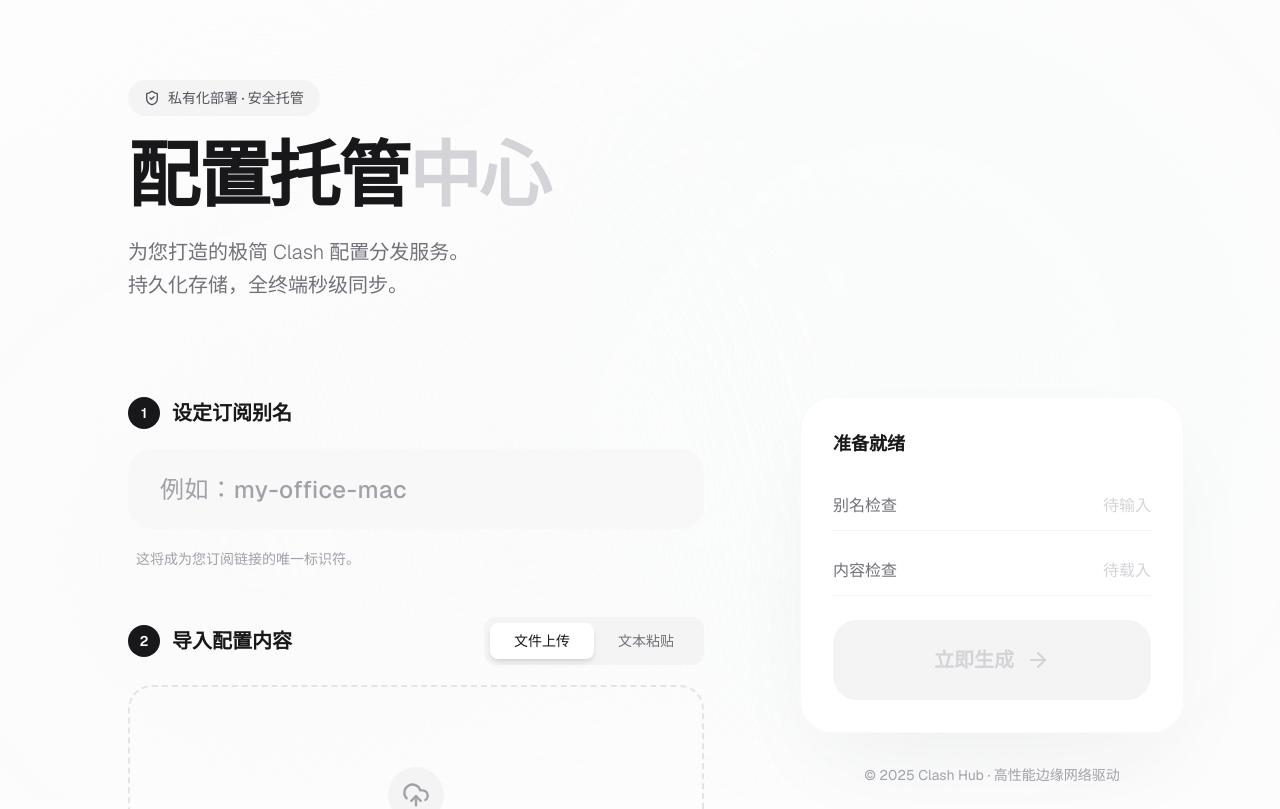
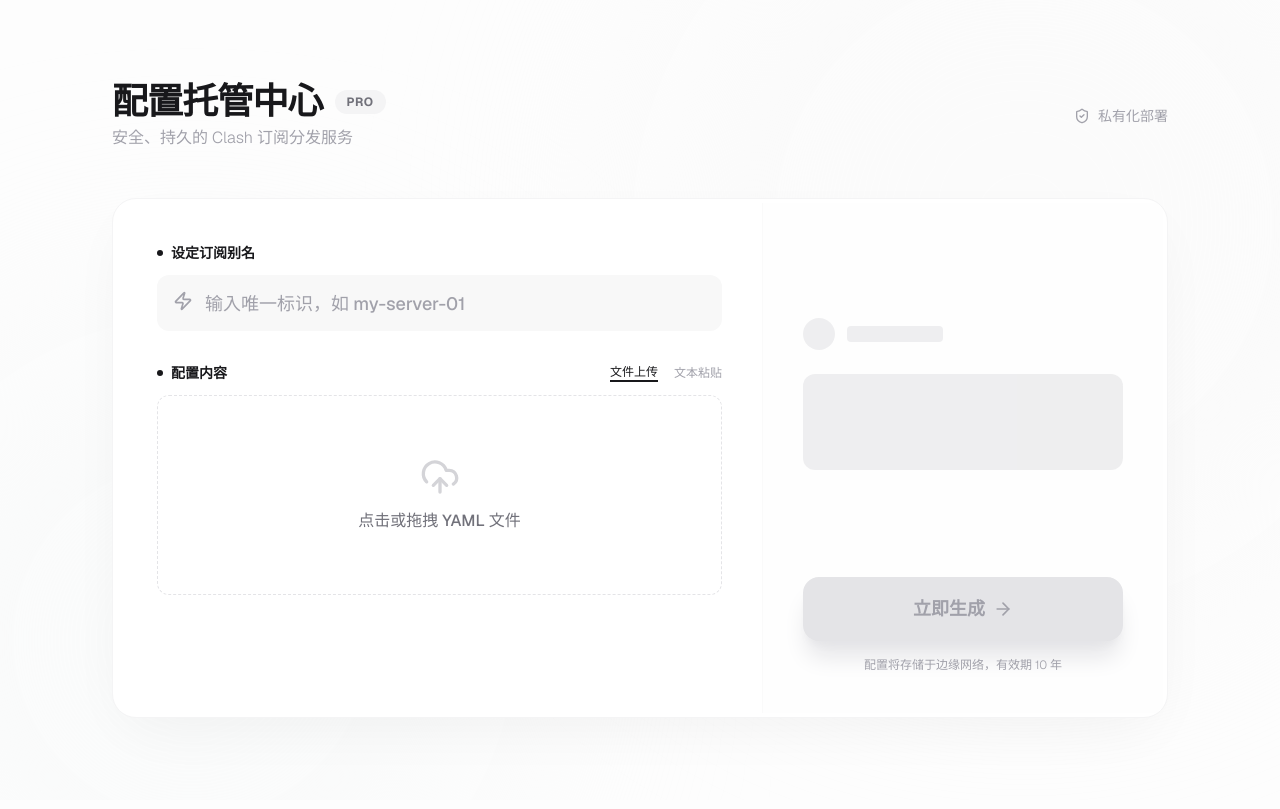
Before and after one commit to ahusi/clash-sub-vercel, a Next.js app: page / in a window 1280 px wide. Shown: the top 809 px of the page. Built offline with nearby package versions, Linux system fonts and the light colour scheme.

Commit message:
UI Final Polish: Single Screen Viewport Layout

```diff
--- a/src/app/page.tsx
+++ b/src/app/page.tsx
@@ -2,7 +2,7 @@
 'use client';
 
 import { useState, DragEvent, ChangeEvent, useEffect } from 'react';
-import { FileText, Type, ArrowRight, Loader2, Check, Copy, AlertCircle, UploadCloud, ShieldCheck } from 'lucide-react';
+import { FileText, ArrowRight, Loader2, Check, Copy, AlertCircle, UploadCloud, ShieldCheck, Zap } from 'lucide-react';
 
 export default function HomePage() {
   const [customKey, setCustomKey] = useState('');
@@ -26,7 +26,7 @@ export default function HomePage() {
       setError(null);
     } else {
       setSelectedFile(null);
-      if (file) setError('格式错误：仅支持 .yaml 或 .yml 配置文件');
+      if (file) setError('格式错误：仅支持 .yaml 或 .yml 文件');
     }
   };
 
@@ -73,10 +73,10 @@ export default function HomePage() {
       });
 
       const data = await response.json();
-      if (!response.ok) throw new Error(data.error || '生成失败，请重试');
+      if (!response.ok) throw new Error(data.error || '生成失败');
       setResult(data.url);
     } catch (err) {
-      setError(err instanceof Error ? err.message : '发生未知错误');
+      setError(err instanceof Error ? err.message : '未知错误');
     } finally {
       setIsLoading(false);
     }
@@ -91,80 +91,72 @@ export default function HomePage() {
   if (!mounted) return null;
 
   return (
-    <main className="min-h-screen w-full flex items-center justify-center p-8 sm:p-12 lg:p-20 bg-[#FDFDFD]">
+    // 使用 h-screen 和 overflow-hidden 确保不出现滚动条
+    <main className="h-screen w-full flex items-center justify-center bg-[#FDFDFD] overflow-hidden relative selection:bg-zinc-900 selection:text-white">
 
-      {/* 极度克制的背景光：像清晨的雾气 */}
-      <div className="fixed inset-0 pointer-events-none overflow-hidden">
-        <div className="absolute top-[-10%] right-[-5%] w-[70vw] h-[70vw] bg-gray-50/80 rounded-full blur-[150px]" />
-        <div className="absolute bottom-[-10%] left-[-5%] w-[50vw] h-[50vw] bg-zinc-50/80 rounded-full blur-[150px]" />
+      {/* 背景光效：稍微减淡，避免干扰 */}
+      <div className="absolute inset-0 pointer-events-none">
+        <div className="absolute -top-[20%] -right-[10%] w-[60vw] h-[60vw] bg-zinc-50/80 rounded-full blur-[120px]" />
+        <div className="absolute -bottom-[20%] -left-[10%] w-[50vw] h-[50vw] bg-gray-50/80 rounded-full blur-[120px]" />
       </div>
 
-      <div className="relative z-10 w-full max-w-5xl animate-in fade-in slide-in-from-bottom-6 duration-1000">
+      {/* 主容器：限制最大高度，确保垂直居中 */}
+      <div className="relative z-10 w-full max-w-6xl px-6 lg:px-12 flex flex-col justify-center h-full max-h-[900px]">
 
-        {/* 巨型标题区 */}
-        <div className="mb-16 sm:mb-24 space-y-6">
-          <div className="inline-flex items-center gap-2 px-4 py-2 rounded-full bg-zinc-100 text-zinc-600 text-sm font-medium">
+        {/* 顶部 Header：更紧凑 */}
+        <div className="flex items-center justify-between mb-8 sm:mb-12">
+          <div>
+            <h1 className="text-3xl sm:text-4xl font-extrabold text-zinc-900 tracking-tight flex items-center gap-3">
+              配置托管中心
+              <span className="px-3 py-1 rounded-full bg-zinc-100 text-zinc-500 text-xs font-bold tracking-wider uppercase">PRO</span>
+            </h1>
+            <p className="text-zinc-400 mt-1 font-light text-base">安全、持久的 Clash 订阅分发服务</p>
+          </div>
+          <div className="hidden sm:flex items-center gap-2 text-zinc-400 text-sm">
             <ShieldCheck className="w-4 h-4" />
-            <span>私有化部署 · 安全托管</span>
+            <span>私有化部署</span>
           </div>
-          <h1 className="text-5xl sm:text-7xl font-bold text-zinc-900 tracking-tight leading-tight">
-            配置托管<span className="text-zinc-300">中心</span>
-          </h1>
-          <p className="text-xl text-zinc-500 max-w-2xl font-light leading-relaxed">
-            为您打造的极简 Clash 配置分发服务。
-            <br />
-            持久化存储，全终端秒级同步。
-          </p>
         </div>
 
-        {/* 核心交互区：左右分栏大布局 */}
-        <div className="grid grid-cols-1 lg:grid-cols-12 gap-12 lg:gap-24 items-start">
+        {/* 核心卡片：横向超宽布局 */}
+        <div className="bg-white border border-zinc-100 shadow-[0_20px_60px_-15px_rgba(0,0,0,0.05)] rounded-3xl p-1 overflow-hidden flex flex-col lg:flex-row h-auto lg:h-[520px]">
 
-          {/* 左侧：输入控制 (占 7 列) */}
-          <div className="lg:col-span-7 space-y-12">
+          {/* 左侧：操作区 (占 60% 宽度) */}
+          <div className="flex-1 p-6 sm:p-10 flex flex-col justify-between border-b lg:border-b-0 lg:border-r border-zinc-50">
 
-            {/* 1. 别名设置 */}
-            <div className="space-y-5">
-              <label className="text-xl font-semibold text-zinc-900 flex items-center gap-3">
-                <span className="flex items-center justify-center w-8 h-8 rounded-full bg-zinc-900 text-white text-sm">1</span>
+            <div className="space-y-8">
+              {/* 1. 别名输入 */}
+              <div className="space-y-3">
+                <label className="text-sm font-semibold text-zinc-900 flex items-center gap-2">
+                  <div className="w-1.5 h-1.5 rounded-full bg-zinc-900" />
                   设定订阅别名
                 </label>
+                <div className="relative group">
                   <input
                     type="text"
                     value={customKey}
                     onChange={(e) => setCustomKey(e.target.value)}
-                placeholder="例如：my-office-mac"
-                className="zen-input w-full h-20 px-8 rounded-3xl text-2xl tracking-wide"
+                    placeholder="输入唯一标识，如 my-server-01"
+                    className="zen-input w-full h-14 px-5 pl-12 rounded-xl text-lg bg-zinc-50/50 hover:bg-zinc-50 focus:bg-white border border-transparent focus:border-zinc-200 transition-all"
                   />
-              <p className="text-sm text-zinc-400 pl-2">这将成为您订阅链接的唯一标识符。</p>
-            </div>
-
-            {/* 2. 内容来源 */}
-            <div className="space-y-5">
-              <div className="flex justify-between items-center">
-                <label className="text-xl font-semibold text-zinc-900 flex items-center gap-3">
-                  <span className="flex items-center justify-center w-8 h-8 rounded-full bg-zinc-900 text-white text-sm">2</span>
-                  导入配置内容
-                </label>
-
-                {/* 切换开关 */}
-                <div className="flex bg-zinc-100 p-1.5 rounded-xl">
-                  <button
-                    onClick={() => setUploadMode('file')}
-                    className={`px-6 py-2 rounded-lg text-sm font-medium transition-all ${uploadMode === 'file' ? 'bg-white shadow-md text-zinc-900' : 'text-zinc-500 hover:text-zinc-700'}`}
-                  >
-                    文件上传
-                  </button>
-                  <button
-                    onClick={() => setUploadMode('text')}
-                    className={`px-6 py-2 rounded-lg text-sm font-medium transition-all ${uploadMode === 'text' ? 'bg-white shadow-md text-zinc-900' : 'text-zinc-500 hover:text-zinc-700'}`}
-                  >
-                    文本粘贴
-                  </button>
+                  <Zap className="absolute left-4 top-4 w-5 h-5 text-zinc-400 group-focus-within:text-zinc-900 transition-colors" />
                 </div>
               </div>
 
-              <div className="min-h-[240px]">
+              {/* 2. 内容上传区 */}
+              <div className="space-y-3 flex-1 flex flex-col">
+                <div className="flex justify-between items-center">
+                  <label className="text-sm font-semibold text-zinc-900 flex items-center gap-2">
+                    <div className="w-1.5 h-1.5 rounded-full bg-zinc-900" />
+                    配置内容
+                  </label>
+                  <div className="flex gap-4 text-xs font-medium text-zinc-400">
+                    <button onClick={() => setUploadMode('file')} className={`transition-colors ${uploadMode === 'file' ? 'text-zinc-900 border-b-2 border-zinc-900' : 'hover:text-zinc-600'}`}>文件上传</button>
+                    <button onClick={() => setUploadMode('text')} className={`transition-colors ${uploadMode === 'text' ? 'text-zinc-900 border-b-2 border-zinc-900' : 'hover:text-zinc-600'}`}>文本粘贴</button>
+                  </div>
+                </div>
+
+                <div className="flex-1 min-h-[200px]">
                   {uploadMode === 'file' ? (
                     <div
                       onDragEnter={(e) => handleDrag(e, true)}
@@ -173,29 +165,25 @@ export default function HomePage() {
                       onDrop={handleDrop}
                       onClick={() => document.getElementById('file-upload')?.click()}
                       className={`
-                      w-full h-64 rounded-3xl border-2 border-dashed transition-all duration-300 cursor-pointer flex flex-col items-center justify-center gap-6
+                        w-full h-full min-h-[200px] rounded-xl border border-dashed transition-all duration-300 cursor-pointer flex flex-col items-center justify-center gap-4
                         ${isDragging || selectedFile
                           ? 'border-zinc-400 bg-zinc-50'
-                        : 'border-zinc-200 hover:border-zinc-300 hover:bg-zinc-50/60'}
+                          : 'border-zinc-200 hover:border-zinc-300 hover:bg-zinc-50/30'}
                       `}
                     >
                       <input id="file-upload" type="file" className="hidden" accept=".yaml,.yml" onChange={(e) => handleFileChange(e.target.files?.[0] || null)} />
                       {selectedFile ? (
-                      <div className="text-center space-y-3 animate-in zoom-in-95 duration-300">
-                        <div className="w-16 h-16 bg-zinc-900 text-white rounded-2xl flex items-center justify-center shadow-xl mx-auto">
-                          <FileText className="w-8 h-8" />
+                        <div className="text-center animate-in fade-in zoom-in-95">
+                          <div className="w-12 h-12 bg-zinc-900 text-white rounded-lg flex items-center justify-center mx-auto mb-3 shadow-lg">
+                            <FileText className="w-6 h-6" />
                           </div>
-                        <div>
-                          <p className="text-lg font-medium text-zinc-900">{selectedFile.name}</p>
-                          <p className="text-sm text-zinc-400">{(selectedFile.size / 1024).toFixed(1)} KB</p>
-                        </div>
+                          <p className="font-medium text-zinc-900">{selectedFile.name}</p>
+                          <p className="text-xs text-zinc-400 mt-1">{(selectedFile.size / 1024).toFixed(1)} KB</p>
                         </div>
                       ) : (
-                      <div className="text-center space-y-2">
-                        <div className="w-14 h-14 bg-zinc-100 rounded-full flex items-center justify-center mx-auto text-zinc-400">
-                          <UploadCloud className="w-7 h-7" />
-                        </div>
-                        <p className="text-lg text-zinc-500 font-medium">点击或拖拽 YAML 文件至此</p>
+                        <div className="text-center">
+                          <UploadCloud className="w-10 h-10 text-zinc-300 mx-auto mb-3" />
+                          <span className="text-zinc-500 font-medium">点击或拖拽 YAML 文件</span>
                         </div>
                       )}
                     </div>
@@ -203,88 +191,80 @@ export default function HomePage() {
                     <textarea
                       value={pastedContent}
                       onChange={(e) => setPastedContent(e.target.value)}
-                    placeholder="请在此粘贴您的配置内容..."
-                    className="zen-input w-full h-64 p-8 rounded-3xl resize-none font-mono text-sm leading-relaxed"
+                      placeholder="请在此粘贴配置内容..."
+                      className="w-full h-full min-h-[200px] p-5 rounded-xl bg-zinc-50/50 hover:bg-zinc-50 focus:bg-white border border-transparent focus:border-zinc-200 resize-none font-mono text-xs leading-relaxed outline-none transition-all"
                       spellCheck={false}
                     />
                   )}
                 </div>
               </div>
             </div>
+          </div>
 
-          {/* 右侧：状态与行动 (占 5 列) */}
-          <div className="lg:col-span-5 lg:sticky lg:top-24 space-y-8">
+          {/* 右侧：状态与按钮 (占 40% 宽度，背景稍深一点点) */}
+          <div className="lg:w-[400px] bg-zinc-50/30 p-6 sm:p-10 flex flex-col justify-center space-y-8">
 
-            {/* 状态卡片 */}
-            <div className="zen-card rounded-[32px] p-8 space-y-6">
-              <h3 className="text-lg font-semibold text-zinc-900">准备就绪</h3>
-
-              <div className="space-y-4">
-                <div className="flex justify-between items-center py-3 border-b border-zinc-100">
-                  <span className="text-zinc-500">别名检查</span>
-                  <span className={customKey ? "text-emerald-600 font-medium flex items-center gap-1" : "text-zinc-300"}>
-                    {customKey ? <><Check className="w-4 h-4" /> 通过</> : "待输入"}
-                  </span>
+            {/* 状态展示 */}
+            <div className="flex-1 flex flex-col justify-center space-y-6">
+              {result ? (
+                <div className="animate-in fade-in slide-in-from-bottom-4 duration-500 space-y-4">
+                  <div className="flex items-center gap-2 text-emerald-600 font-semibold">
+                    <div className="w-8 h-8 rounded-full bg-emerald-100 flex items-center justify-center">
+                      <Check className="w-5 h-5" />
                     </div>
-                <div className="flex justify-between items-center py-3 border-b border-zinc-100">
-                  <span className="text-zinc-500">内容检查</span>
-                  <span className={(uploadMode === 'file' && selectedFile) || (uploadMode === 'text' && pastedContent) ? "text-emerald-600 font-medium flex items-center gap-1" : "text-zinc-300"}>
-                    {(uploadMode === 'file' && selectedFile) || (uploadMode === 'text' && pastedContent) ? <><Check className="w-4 h-4" /> 已载入</> : "待载入"}
-                  </span>
+                    <span>生成成功</span>
                   </div>
+                  <div className="bg-white border border-zinc-200 p-4 rounded-xl shadow-sm">
+                    <p className="text-xs text-zinc-400 uppercase font-bold tracking-wider mb-2">订阅链接</p>
+                    <code className="text-xs text-zinc-600 font-mono break-all block">
+                      {result}
+                    </code>
                   </div>
+                  <button
+                    onClick={() => copyToClipboard(result)}
+                    className="w-full py-3 rounded-xl border border-zinc-200 bg-white hover:bg-zinc-50 hover:border-zinc-300 text-zinc-700 font-medium transition-all flex items-center justify-center gap-2"
+                  >
+                    {isCopied ? <Check className="w-4 h-4 text-emerald-500" /> : <Copy className="w-4 h-4" />}
+                    {isCopied ? '已复制' : '复制链接'}
+                  </button>
+                </div>
+              ) : (
+                <div className="space-y-6 opacity-60 pointer-events-none">
+                  <div className="flex items-center gap-3">
+                    <div className="w-8 h-8 rounded-full bg-zinc-200" />
+                    <div className="h-4 w-24 bg-zinc-200 rounded" />
+                  </div>
+                  <div className="h-24 bg-zinc-200 rounded-xl w-full" />
+                </div>
+              )}
 
               {/* 错误提示 */}
               {error && (
-                <div className="p-4 bg-red-50 text-red-600 text-sm rounded-2xl flex items-start gap-3 animate-in fade-in slide-in-from-top-2">
-                  <AlertCircle className="w-5 h-5 shrink-0 mt-0.5" />
+                <div className="p-3 bg-red-50 text-red-600 text-sm rounded-xl flex items-start gap-2 animate-in fade-in">
+                  <AlertCircle className="w-4 h-4 shrink-0 mt-0.5" />
                   {error}
                 </div>
               )}
+            </div>
 
-              {/* 成功结果 */}
-              {result && (
-                <div className="space-y-4 animate-in fade-in zoom-in-95 duration-300">
-                  <div className="p-1 bg-gradient-to-r from-emerald-400 to-teal-400 rounded-2xl">
-                    <div className="bg-white rounded-xl p-4 flex flex-col gap-3">
-                      <div className="flex items-center gap-2 text-emerald-600 text-sm font-semibold uppercase tracking-wider">
-                        <Check className="w-4 h-4" /> 生成成功
-                      </div>
-                      <code className="text-xs text-zinc-600 break-all bg-zinc-50 p-3 rounded-lg font-mono">
-                        {result}
-                      </code>
-                    </div>
-                  </div>
-                  <button
-                    onClick={() => copyToClipboard(result)}
-                    className="w-full py-4 rounded-xl bg-emerald-50 text-emerald-700 font-medium hover:bg-emerald-100 transition-colors flex items-center justify-center gap-2"
-                  >
-                    {isCopied ? <Check className="w-5 h-5" /> : <Copy className="w-5 h-5" />}
-                    {isCopied ? '已复制链接' : '复制订阅链接'}
-                  </button>
-                </div>
-              )}
-
-              {/* 这里的按钮高度加到了 h-20 (80px)，极具分量感 */}
-              {!result && (
+            {/* 底部按钮 */}
+            <div>
               <button
                 onClick={handleSubmit}
                 disabled={!customKey || (uploadMode === 'file' ? !selectedFile : !pastedContent) || isLoading}
                 className={`
-                    w-full h-20 rounded-3xl font-bold text-xl flex items-center justify-center gap-3
+                  w-full h-16 rounded-2xl font-bold text-lg flex items-center justify-center gap-2 shadow-xl shadow-zinc-200
                   ${!customKey || (uploadMode === 'file' ? !selectedFile : !pastedContent)
-                      ? 'bg-zinc-100 text-zinc-300 cursor-not-allowed'
-                      : 'zen-btn-primary'
+                    ? 'bg-zinc-200 text-zinc-400 cursor-not-allowed shadow-none'
+                    : 'bg-zinc-900 text-white hover:bg-black hover:scale-[1.02] active:scale-[0.98] transition-all'
                   }
                 `}
               >
-                  {isLoading ? <Loader2 className="w-6 h-6 animate-spin" /> : <>立即生成 <ArrowRight className="w-6 h-6" /></>}
+                {isLoading ? <Loader2 className="w-5 h-5 animate-spin" /> : <>立即生成 <ArrowRight className="w-5 h-5" /></>}
               </button>
-              )}
-            </div>
-
-            <div className="text-center text-zinc-400 text-sm">
-              © 2025 Clash Hub · 高性能边缘网络驱动
+              <p className="text-center text-xs text-zinc-400 mt-4 font-light">
+                配置将存储于边缘网络，有效期 10 年
+              </p>
             </div>
 
           </div>
```
Lines whose indentation alone changed are shown as unchanged.
